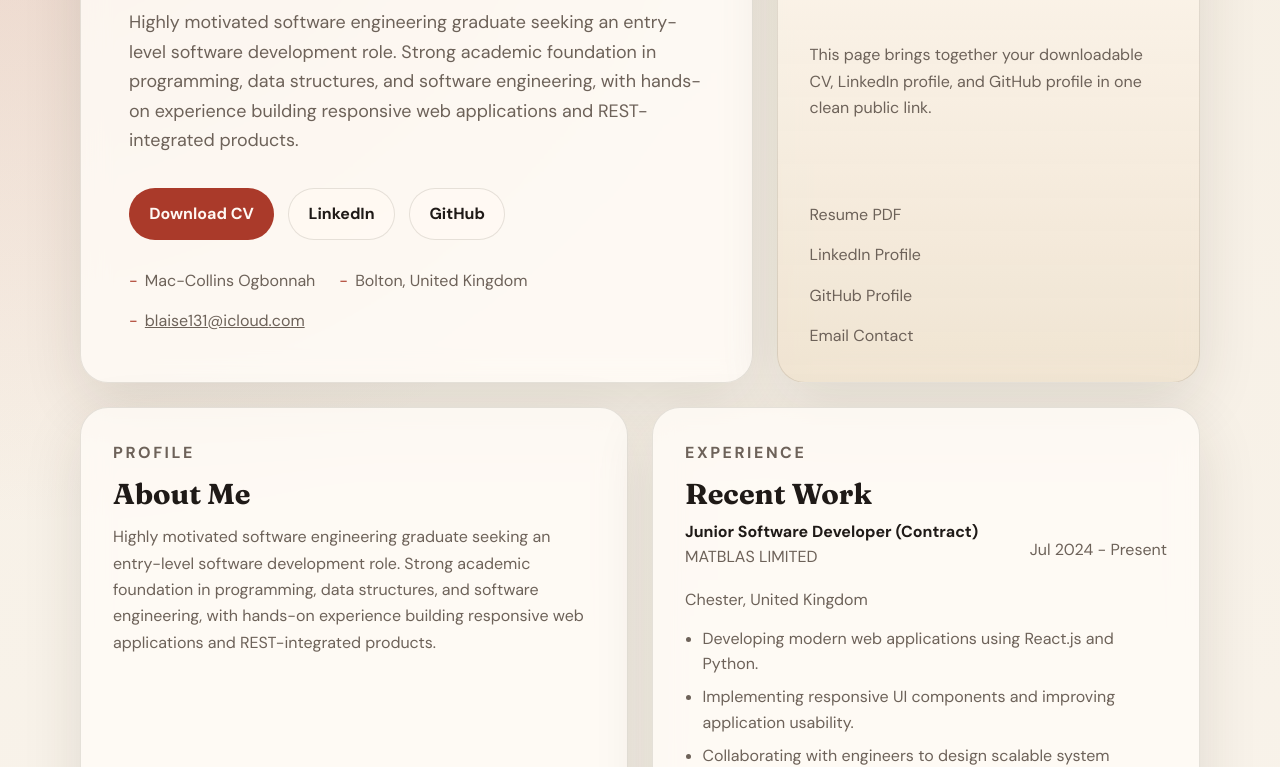
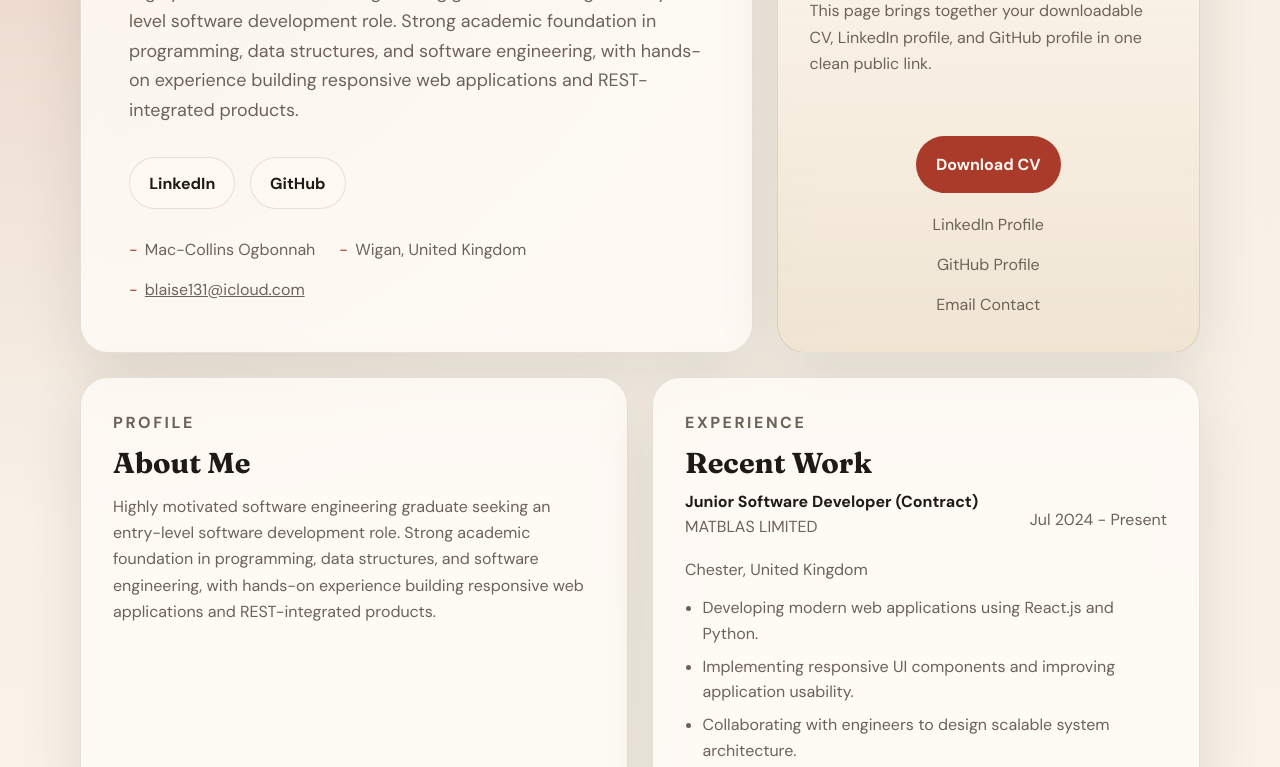
Before and after one commit to Blaise131/CV, a website built with Vite: page index.html in a window 1280 px wide. Shown: the part 254-1021 px from the top of the page. Built offline with nearby package versions, Linux system fonts and the light colour scheme.

Commit message:
Update CV layout and dates

```diff
--- a/src/main.ts
+++ b/src/main.ts
@@ -10,7 +10,7 @@ const profile = {
   name: "Mac-Collins Ogbonnah",
   shortName: "Mac",
   role: "Junior Software Developer",
-  location: "Bolton, United Kingdom",
+  location: "Wigan, United Kingdom",
   email: "blaise131@icloud.com",
   linkedin: "https://www.linkedin.com/in/maccollinsmatblas",
   github: "https://github.com/Blaise131",
@@ -35,7 +35,7 @@ const experiences = [
   {
     title: "Assistant Sales Manager",
     company: "Betfred",
-    date: "Jan 2019 - Present",
+    date: "Jan 2019 - Jul 2024",
     location: "Bolton, United Kingdom",
     bullets: [
       "Processed over-the-counter betting transactions contributing to 146% YTD shop profit.",
@@ -100,13 +100,11 @@ app.innerHTML = `
   <main class="page-shell">
     <section class="hero">
       <div class="hero-copy">
-        <p class="eyebrow">Open to software opportunities</p>
         <h1>${profile.shortName}</h1>
         <p class="role-line">${profile.role}</p>
         <p class="intro">${profile.summary}</p>
 
         <div class="cta-row">
-          <a class="button primary" href="./cv.pdf" download>Download CV</a>
           <a class="button secondary" href="${profile.linkedin}" target="_blank" rel="noreferrer">LinkedIn</a>
           <a class="button secondary" href="${profile.github}" target="_blank" rel="noreferrer">GitHub</a>
         </div>
@@ -125,7 +123,7 @@ app.innerHTML = `
           This page brings together your downloadable CV, LinkedIn profile, and GitHub profile in one clean public link.
         </p>
         <div class="mini-links">
-          <a href="./cv.pdf" download>Resume PDF</a>
+          <a class="button primary hero-download" href="./cv.pdf" download>Download CV</a>
           <a href="${profile.linkedin}" target="_blank" rel="noreferrer">LinkedIn Profile</a>
           <a href="${profile.github}" target="_blank" rel="noreferrer">GitHub Profile</a>
           <a href="mailto:${profile.email}">Email Contact</a>
--- a/src/styles.css
+++ b/src/styles.css
@@ -61,7 +61,6 @@ a {
   padding: 3rem;
 }
 
-.eyebrow,
 .section-tag,
 .card-label {
   margin: 0 0 0.85rem;
@@ -158,6 +157,12 @@ h3 {
   border-color: var(--line);
 }
 
+.hero-download {
+  width: 100%;
+  max-width: 240px;
+  margin: 0 auto 0.35rem;
+}
+
 .quick-facts {
   display: flex;
   flex-wrap: wrap;
@@ -186,6 +191,7 @@ h3 {
   display: grid;
   gap: 0.8rem;
   margin-top: 2rem;
+  justify-items: center;
 }
 
 .mini-links a,
```
Also changed, not shown: 1 other file.
